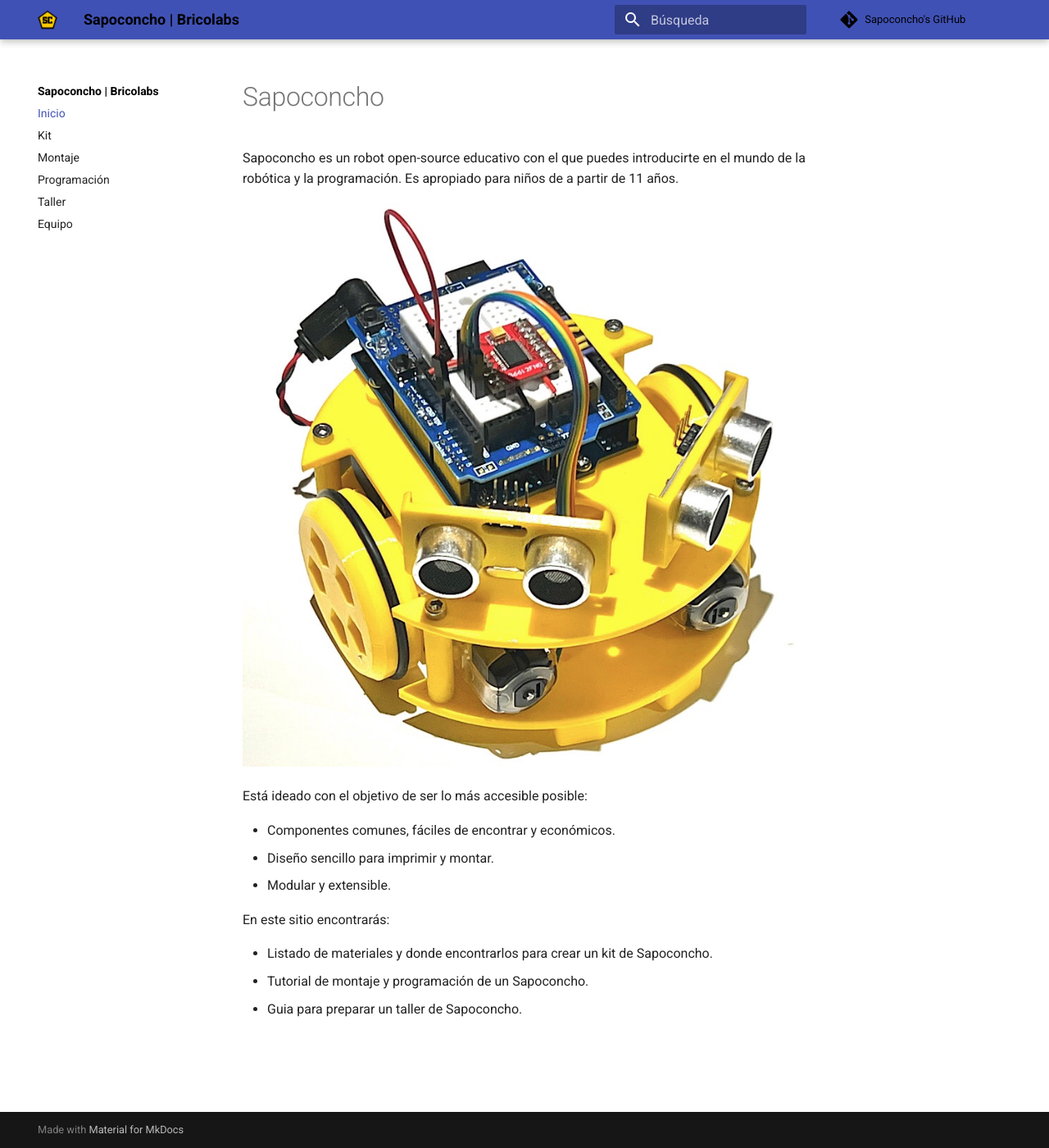
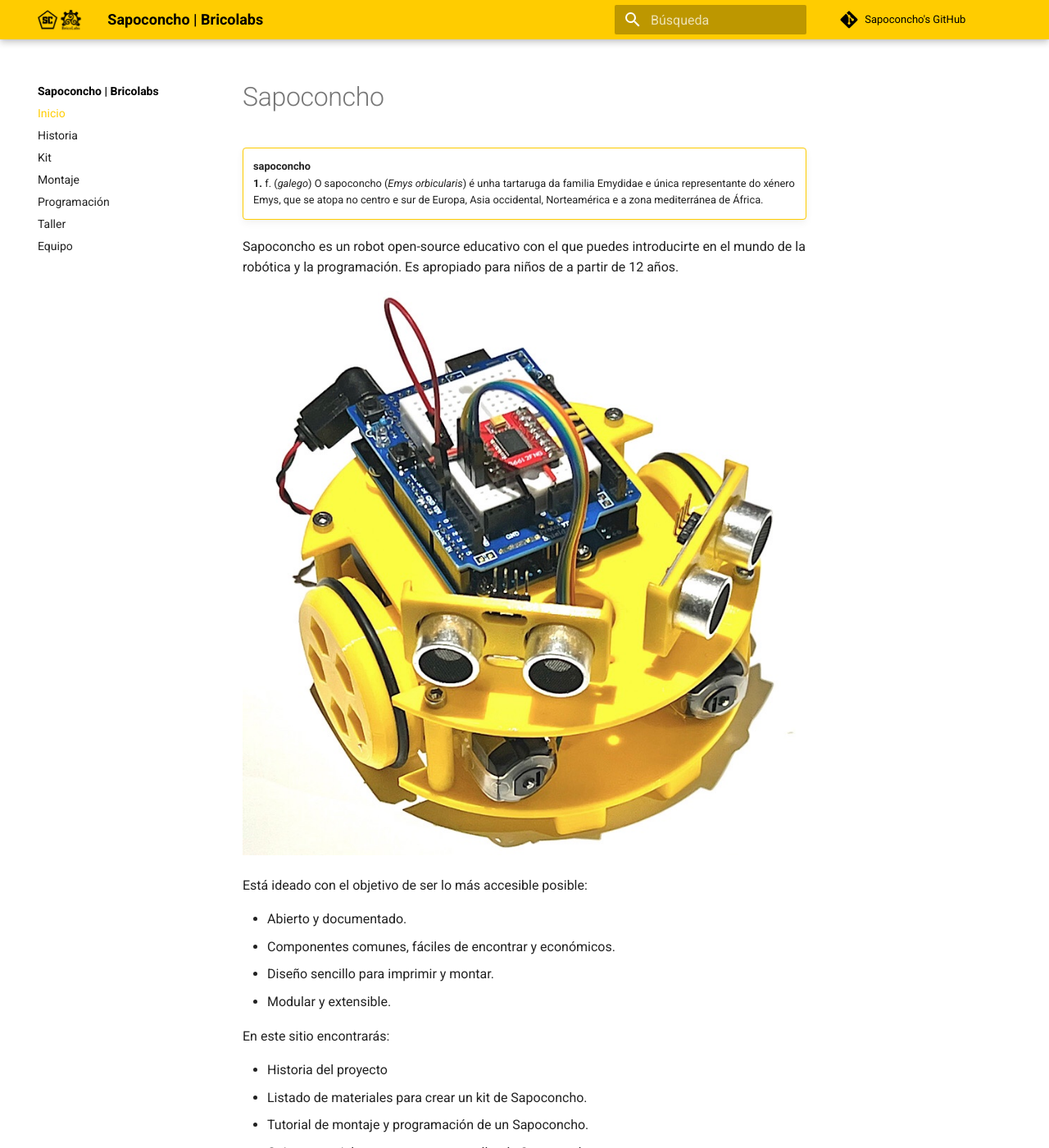
Before and after one commit to brico-labs/sapoconcho, an MkDocs documentation site: the page built from docs/index.md, in a window 1280 px wide and 1400 px high. Shown: the whole window at 82% size. Built offline with MkDocs 1.6.1 and Material for MkDocs 9.7.7, drawn with Linux system fonts in a browser that asks for light colours; comment, search, counter and statistics services are not loaded; some of the changed text lies outside the part shown.

Commit message:
added history

```diff
--- a/docs/index.md
+++ b/docs/index.md
@@ -1,17 +1,24 @@
 # Sapoconcho
 
-Sapoconcho es un robot open-source educativo con el que puedes introducirte en el mundo de la robótica y la programación. Es apropiado para niños de a partir de 11 años.
+!!! Note ""
+
+    **sapoconcho**
+    **1.** f. (*galego*) O sapoconcho (*Emys orbicularis*) é unha tartaruga da familia Emydidae e única representante do xénero Emys, que se atopa no centro e sur de Europa, Asia occidental, Norteamérica e a zona mediterránea de África.
+
+Sapoconcho es un robot open-source educativo con el que puedes introducirte en el mundo de la robótica y la programación. Es apropiado para niños de a partir de 12 años.
 
 ![Sapoconcho](img/main.jpeg)
 
 Está ideado con el objetivo de ser lo más accesible posible:
 
+- Abierto y documentado.
 - Componentes comunes, fáciles de encontrar y económicos.
 - Diseño sencillo para imprimir y montar.
 - Modular y extensible.
 
 En este sitio encontrarás:
 
-- Listado de materiales y donde encontrarlos para crear un kit de Sapoconcho.
+- Historia del proyecto
+- Listado de materiales para crear un kit de Sapoconcho.
 - Tutorial de montaje y programación de un Sapoconcho.
-- Guia para preparar un taller de Sapoconcho.
+- Guia y materiales para preparar un taller de Sapoconcho.
--- a/docs/stylesheets/extra.css
+++ b/docs/stylesheets/extra.css
@@ -11,7 +11,13 @@
     background-color: var(--md-default-fg-color);
 }
 
+.md-typeset :is(.admonition,details):is(.note) {
+    border-color: #ffcc00;
+}
 
+.md-typeset :is(.admonition,details) {
+    border-color: #ffcc00;
+}
 
 [data-md-color-scheme="slate"] {
 --md-hue: 110;
--- a/mkdocs.yml
+++ b/mkdocs.yml
@@ -6,23 +6,25 @@
 site_description: Sapoconcho is an open-source learning robot.
 theme:
     name: material
-    palette:
-        //primary: yellow
-        //accent: yellow
-        //scheme: slate
     favicon: img/favicon.ico
-    logo: img/logo.png
+    logo: img/logo_topbar.png
     language: es
 extra_css:
     - stylesheets/extra.css
 markdown_extensions:
-    - pymdownx.highlight:
-        anchor_linenums: true
     - pymdownx.inlinehilite
     - pymdownx.snippets
     - pymdownx.superfences
+    - admonition
+    - pymdownx.details
+    - pymdownx.superfences
+    - pymdownx.highlight:
+        anchor_linenums: true
+extra:
+  generator: false
 nav:
     - Inicio: index.md
+    - Historia: historia.md
     - Kit: kit.md
     - Montaje: montaje.md
     - Programación: programacion.md
```
Also changed, not shown: docs/historia.md (added, +85 -0 lines), docs/img/90mm.jpg (added), docs/img/chasis_reborn.jpg (added), docs/img/kis-sensores.jpeg (added), docs/img/lm7805.jpeg (added), docs/img/logo_bricolabs.png (added), docs/img/logo_topbar.png (added), docs/img/mclon.jpg (added), docs/img/original.jpeg (added), docs/img/prototipo_3.jpg (added), docs/img/sapoconcho_fritzing_800.jpg (added), docs/img/sapoconcho_teseo.jpg (added), docs/img/sapoconcho_walle.jpg (added), docs/img/sc_mclon_v2.jpg (added).
